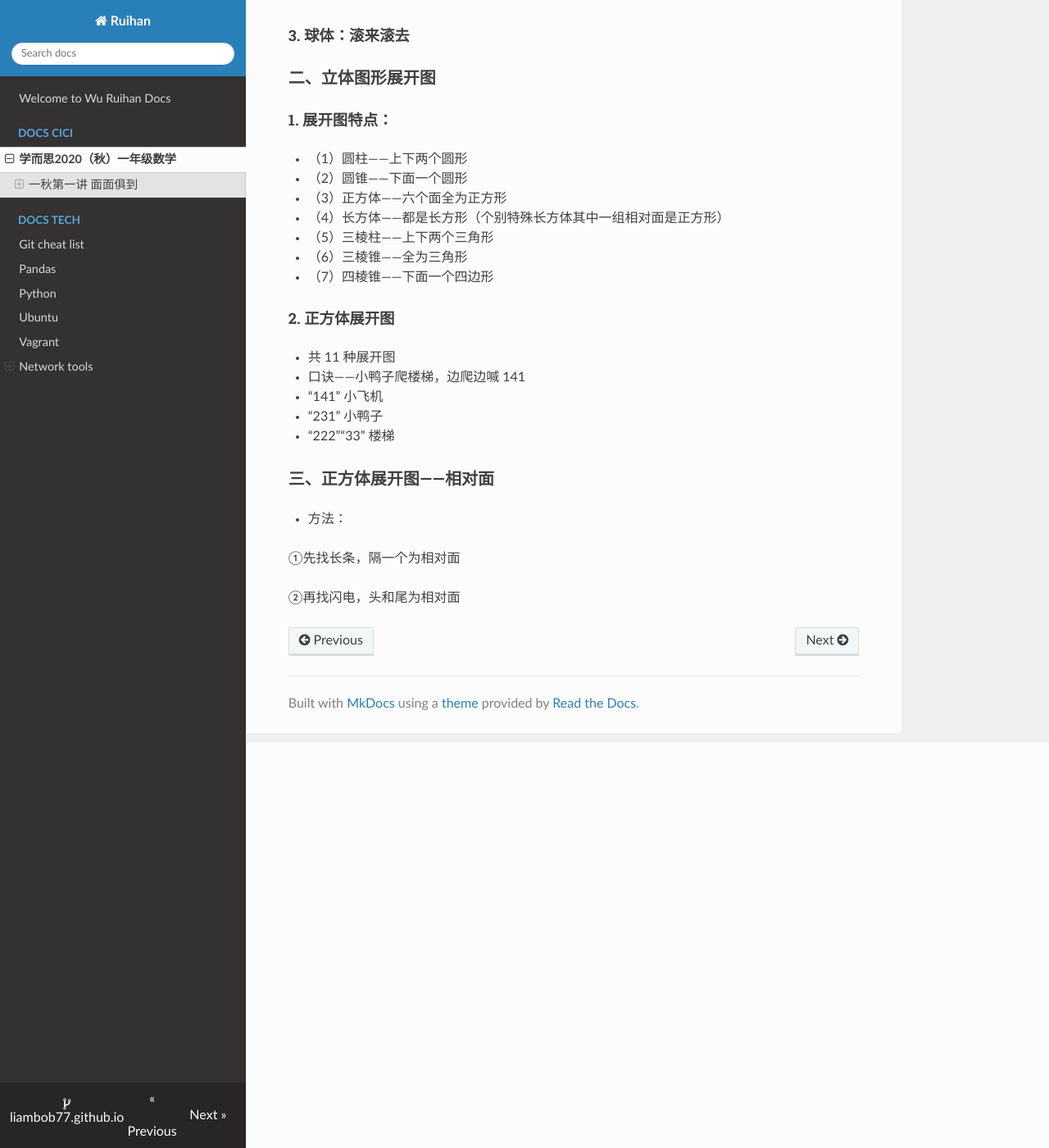
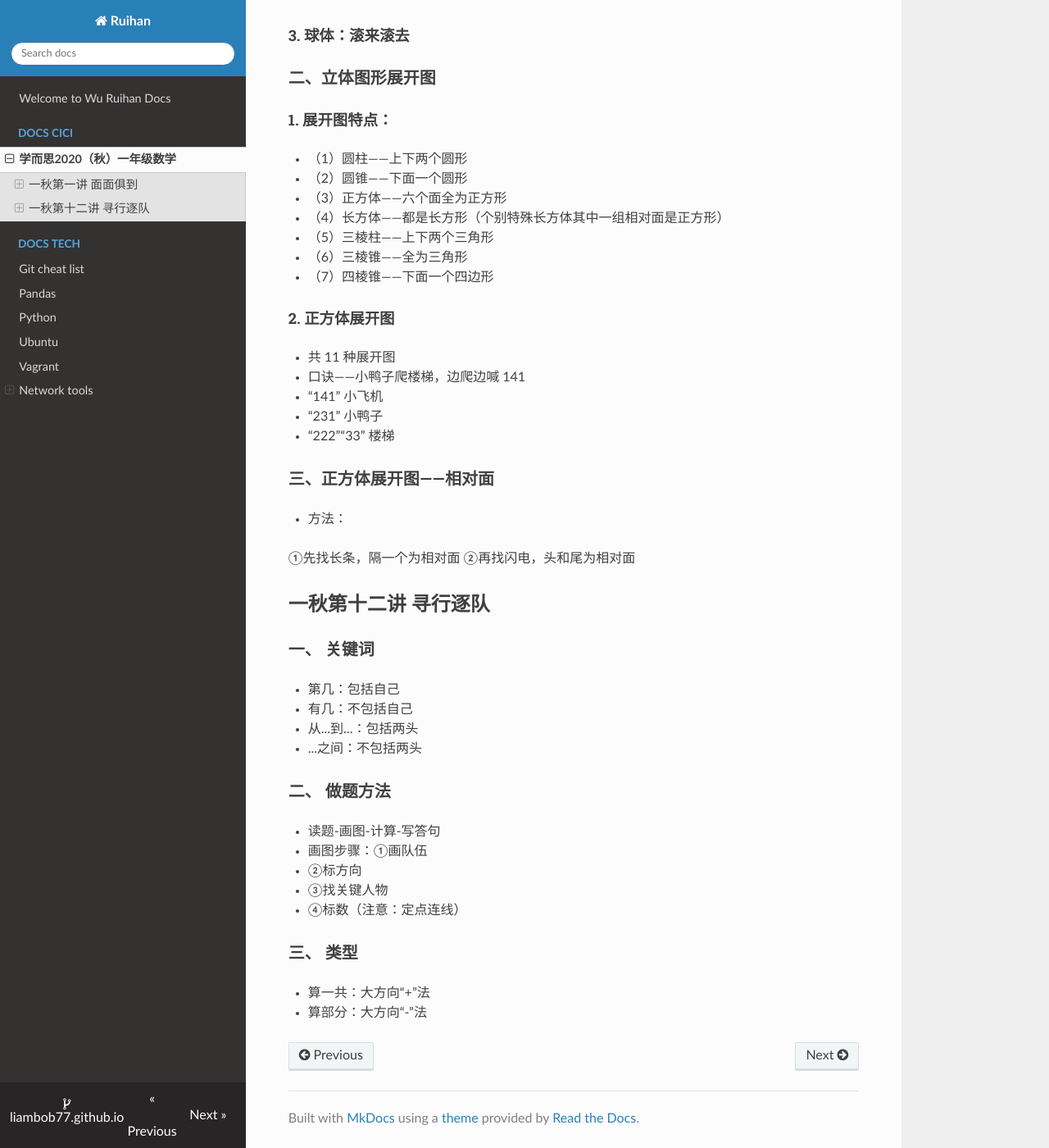
Before and after one commit to liambob77/ruihan.tech, an MkDocs documentation site: the page built from docs/docs_cici/xessx01.md, in a window 1280 px wide and 1400 px high, scrolled down 495 px. Shown: the whole window at 82% size. Built offline with MkDocs 1.6.1, drawn with Linux system fonts in a browser that asks for light colours; nearby versions of some CDN libraries.

Commit message:
Update xessx01.md

```diff
--- a/docs/docs_cici/xessx01.md
+++ b/docs/docs_cici/xessx01.md
@@ -28,19 +28,39 @@
 - （6）三棱锥——全为三角形
 - （7）四棱锥——下面一个四边形
 
-
 #### 2. 正方体展开图
 
-+ 共 11 种展开图
-+ 口诀——小鸭子爬楼梯，边爬边喊 141
-+ “141” 小飞机
-+ “231” 小鸭子
-+ “222”“33” 楼梯
+- 共 11 种展开图
+- 口诀——小鸭子爬楼梯，边爬边喊 141
+- “141” 小飞机
+- “231” 小鸭子
+- “222”“33” 楼梯
 
 ### 三、正方体展开图——相对面
 
 - 方法：
 
 ①先找长条，隔一个为相对面
+②再找闪电，头和尾为相对面
 
-②再找闪电，头和尾为相对面
+## 一秋第十二讲 寻行逐队
+
+### 一、 关键词
+
+- 第几：包括自己
+- 有几：不包括自己
+- 从...到...：包括两头
+- ...之间：不包括两头
+
+### 二、 做题方法
+
+- 读题-画图-计算-写答句
+- 画图步骤：①画队伍
+- ②标方向
+- ③找关键人物
+- ④标数（注意：定点连线）
+
+### 三、 类型
+
+- 算一共：大方向“+”法
+- 算部分：大方向“-”法
```
